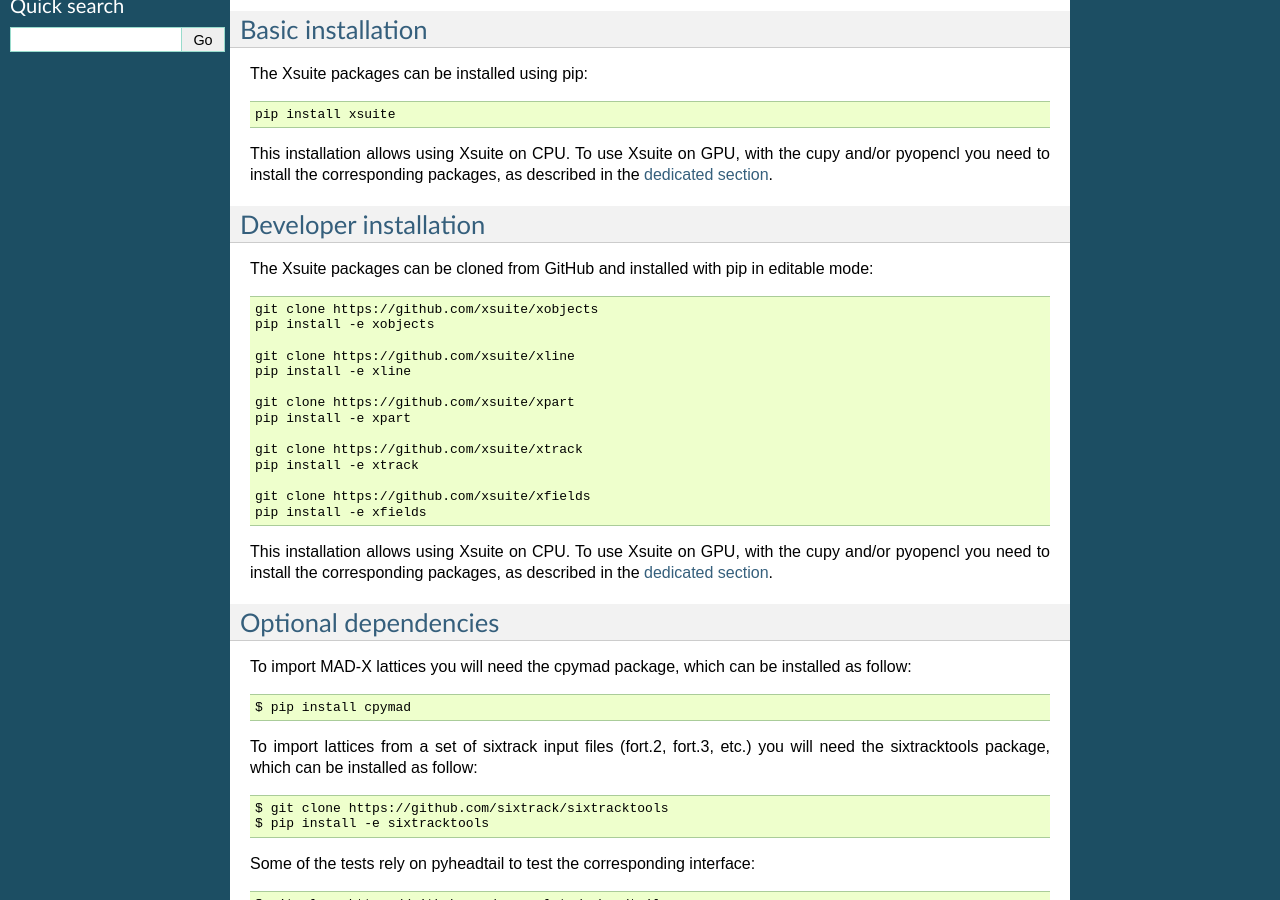
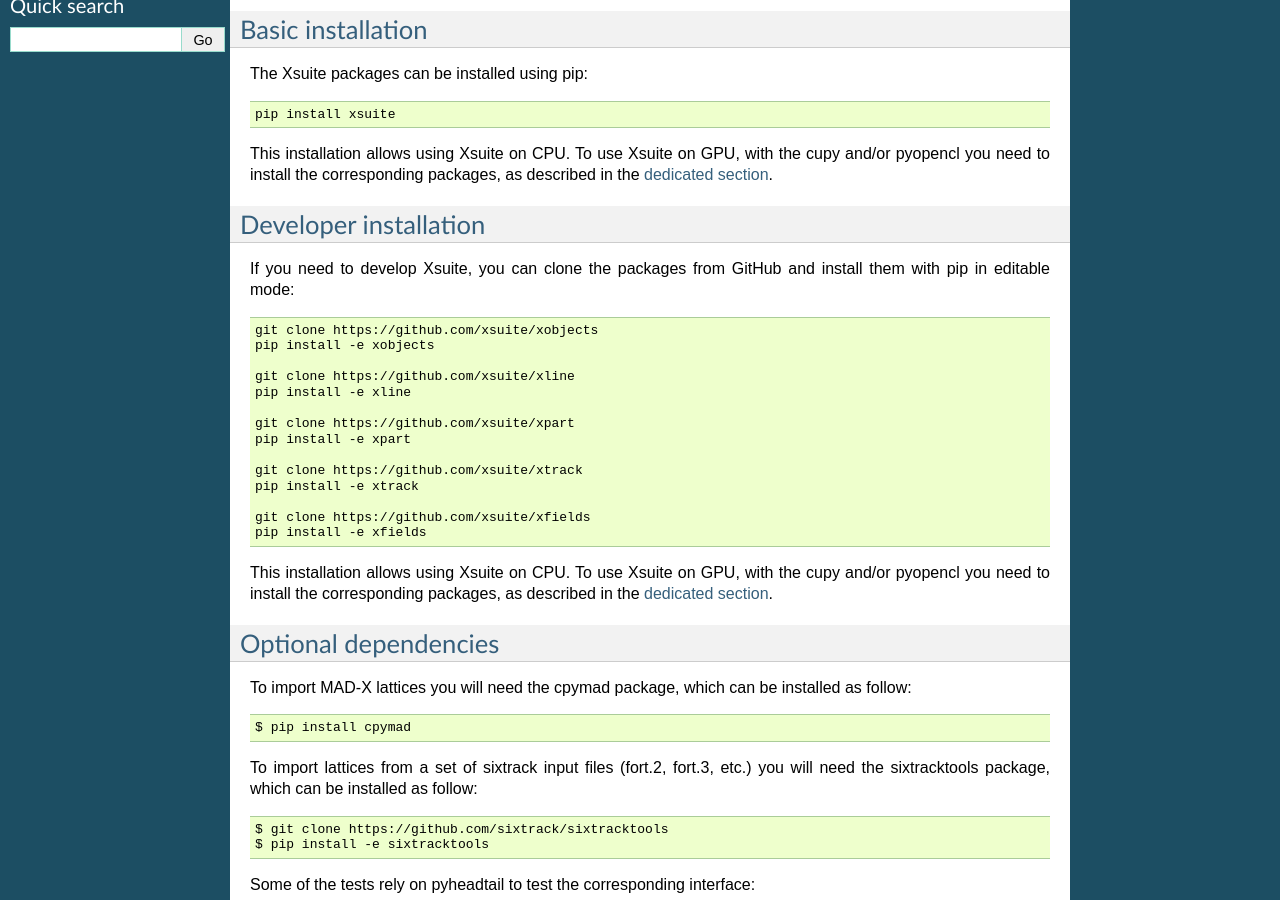
Before and after one commit to xsuite/xsuite, a Sphinx documentation site: the page built from docs/installation.rst, in a window 1280 px wide and 900 px high, scrolled down 433 px. Built offline with Sphinx 7.4.7, drawn with Linux system fonts in a browser that asks for light colours.

Commit message:
Quick push

```diff
--- a/docs/installation.rst
+++ b/docs/installation.rst
@@ -24,7 +24,7 @@
 Developer installation
 ======================
 
-The Xsuite packages can be cloned from GitHub and installed with pip in editable mode:
+If you need to develop Xsuite, you can clone the packages from GitHub and install them with pip in editable mode:
 
 .. code-block:: bash
 
```
